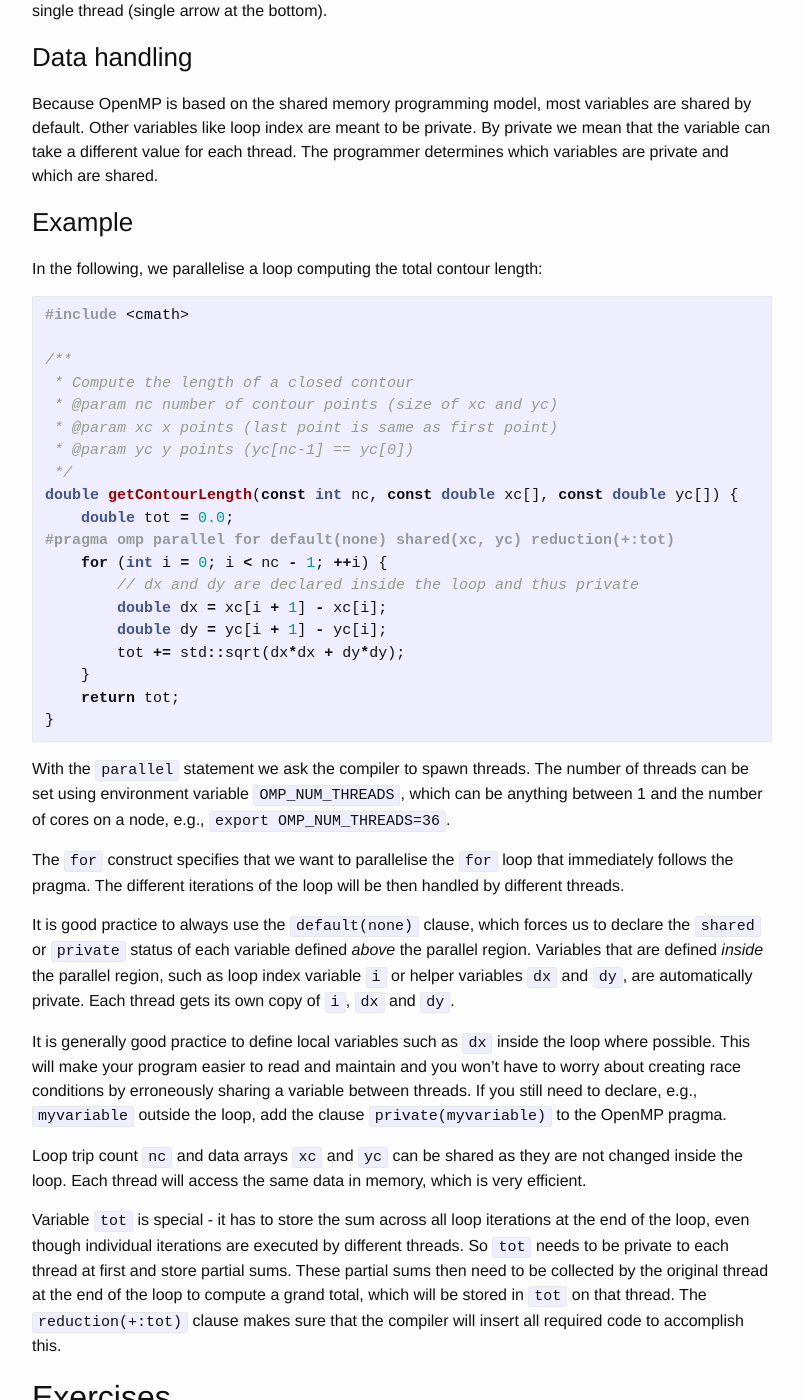
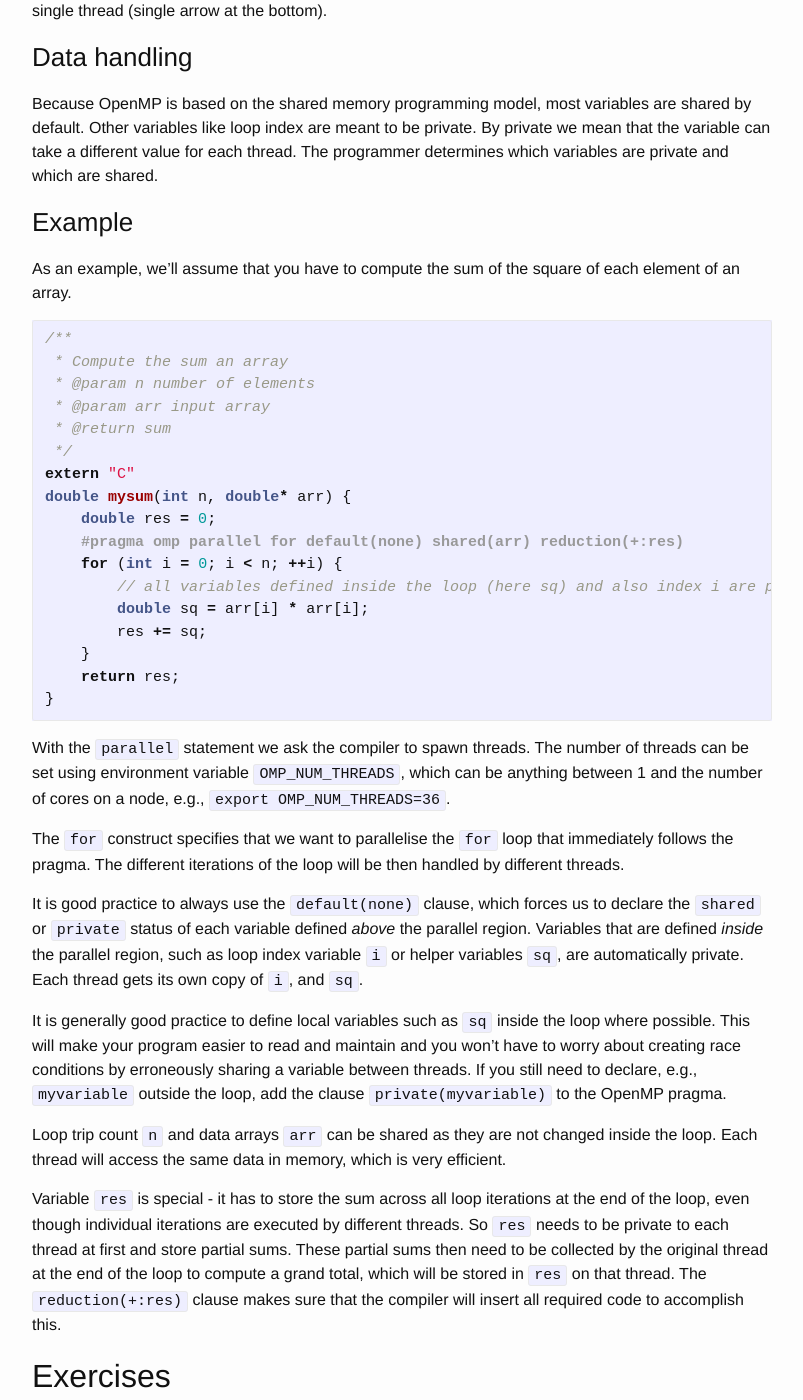
Before and after one commit to nesi/perf-training, a Jekyll site: the page built from _lessons/python-scatter/04b-openmp.md, in a window 1280 px wide and 1400 px high, scrolled down 3588 px. Shown: the whole window, without its empty margins (238-1041 px from the left). Built offline with Jekyll 4.4.1, drawn with Linux system fonts in a browser that asks for light colours; some of the changed text lies outside the part shown.

Commit message:
OMP: new example consitent to other lessons
I used the sum of an array , but added a square for the elements to have a local variable.

````diff
--- a/_lessons/python-scatter/04b-openmp.md
+++ b/_lessons/python-scatter/04b-openmp.md
@@ -81,39 +81,38 @@ The application always starts in serial mode on a single thread (single arrow at
 Because OpenMP is based on the shared memory programming model, most variables are shared by default. Other variables like loop index are meant to be private. By private we mean that the variable can take a different value for each thread. The programmer determines which variables are private and which are shared.
 
 ### Example
-In the following, we parallelise a loop computing the total contour length:
+As an example, we’ll assume that you have to compute the sum of the square of each element of an array.
 ```cpp
-#include <cmath>
-
 /**
- * Compute the length of a closed contour
- * @param nc number of contour points (size of xc and yc)
- * @param xc x points (last point is same as first point)
- * @param yc y points (yc[nc-1] == yc[0])
+ * Compute the sum an array
+ * @param n number of elements
+ * @param arr input array
+ * @return sum
  */
-double getContourLength(const int nc, const double xc[], const double yc[]) {
-    double tot = 0.0;
-#pragma omp parallel for default(none) shared(xc, yc) reduction(+:tot)
-    for (int i = 0; i < nc - 1; ++i) {
-        // dx and dy are declared inside the loop and thus private
-        double dx = xc[i + 1] - xc[i];
-        double dy = yc[i + 1] - yc[i];
-        tot += std::sqrt(dx*dx + dy*dy);
+extern "C"
+double mysum(int n, double* arr) {
+    double res = 0;
+    #pragma omp parallel for default(none) shared(arr) reduction(+:res)
+    for (int i = 0; i < n; ++i) {
+        // all variables defined inside the loop (here sq) and also index i are private
+        double sq = arr[i] * arr[i];
+        res += sq;
     }
-    return tot;
+    return res;
 }
 ```
+
 With the `parallel` statement we ask the compiler to spawn threads. The number of threads can be set using environment variable `OMP_NUM_THREADS`, which can be anything between 1 and the number of cores on a node, e.g., `export OMP_NUM_THREADS=36`.
 
 The `for` construct specifies that we want to parallelise the `for` loop that immediately follows the pragma. The different iterations of the loop will be then handled by different threads.
 
-It is good practice to always use the `default(none)` clause, which forces us to declare the `shared` or `private` status of each variable defined _above_ the parallel region. Variables that are defined _inside_ the parallel region, such as loop index variable `i` or helper variables `dx` and `dy`, are automatically private. Each thread gets its own copy of `i`, `dx` and `dy`.
+It is good practice to always use the `default(none)` clause, which forces us to declare the `shared` or `private` status of each variable defined _above_ the parallel region. Variables that are defined _inside_ the parallel region, such as loop index variable `i` or helper variables `sq`, are automatically private. Each thread gets its own copy of `i`, and `sq`.
 
-It is generally good practice to define local variables such as `dx` inside the loop where possible. This will make your program easier to read and maintain and you won't have to worry about creating race conditions by erroneously sharing a variable between threads. If you still need to declare, e.g., `myvariable` outside the loop, add the clause `private(myvariable)` to the OpenMP pragma.
+It is generally good practice to define local variables such as `sq` inside the loop where possible. This will make your program easier to read and maintain and you won't have to worry about creating race conditions by erroneously sharing a variable between threads. If you still need to declare, e.g., `myvariable` outside the loop, add the clause `private(myvariable)` to the OpenMP pragma.
 
-Loop trip count `nc` and data arrays `xc` and `yc` can be shared as they are not changed inside the loop. Each thread will access the same data in memory, which is very efficient.
+Loop trip count `n` and data arrays `arr` can be shared as they are not changed inside the loop. Each thread will access the same data in memory, which is very efficient.
 
-Variable `tot` is special - it has to store the sum across all loop iterations at the end of the loop, even though individual iterations are executed by different threads. So `tot` needs to be private to each thread at first and store partial sums. These partial sums then need to be collected by the original thread at the end of the loop to compute a grand total, which will be stored in `tot` on that thread. The `reduction(+:tot)` clause makes sure that the compiler will insert all required code to accomplish this.
+Variable `res` is special - it has to store the sum across all loop iterations at the end of the loop, even though individual iterations are executed by different threads. So `res` needs to be private to each thread at first and store partial sums. These partial sums then need to be collected by the original thread at the end of the loop to compute a grand total, which will be stored in `res` on that thread. The `reduction(+:res)` clause makes sure that the compiler will insert all required code to accomplish this.
 
 ## Exercises
 
````
Also changed, not shown: other parts of _lessons/python-scatter/04b-openmp.md (+1 -1 lines).
